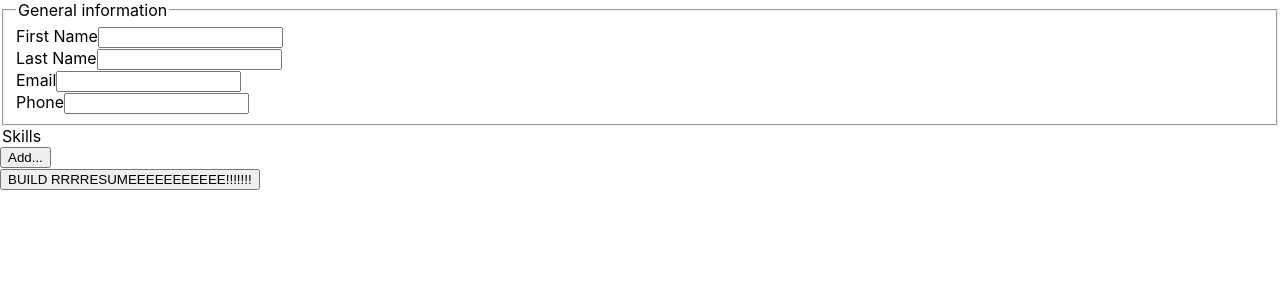
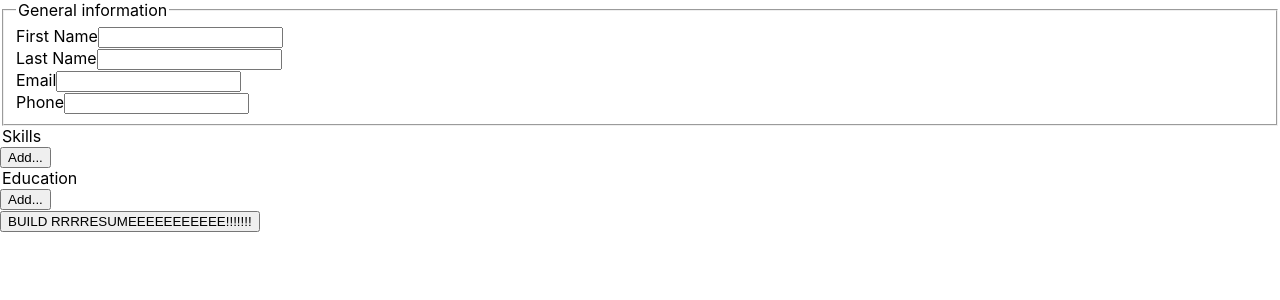
Before and after one commit to twentysixhugs/CV-Builder, a React (Create React App) app: page / in a window 1280 px wide. Shown: the top 300 px of the page. Built offline with nearby package versions, Linux system fonts and the light colour scheme.

Commit message:
Add Education to Form

```diff
--- a/src/components/Form.js
+++ b/src/components/Form.js
@@ -7,6 +7,7 @@ import {
   EducationFieldsetData,
   ExperienceFieldsetData,
 } from '../modules/fieldsetCreator';
+import Education from './Education';
 
 class Form extends React.Component {
   constructor(props) {
@@ -87,6 +88,11 @@ class Form extends React.Component {
           onInputChange={this.onInputChange}
           onNewInputCreation={this.onNewInputCreation}
         />
+        <Education
+          inputFields={this.state.education}
+          onInputChange={this.onInputChange}
+          onNewInputCreation={this.onNewInputCreation}
+        />
         <button type="submit">BUILD RRRRESUMEEEEEEEEEEE!!!!!!!</button>
       </form>
     );
```
